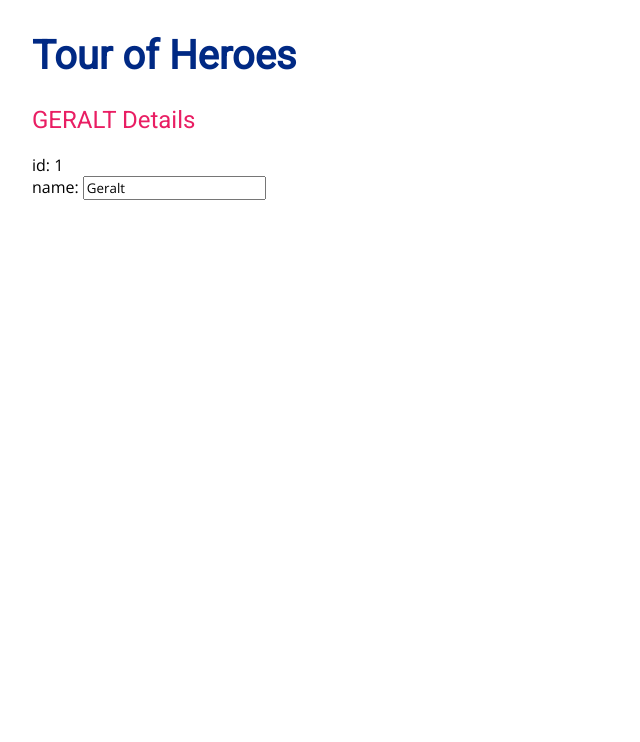
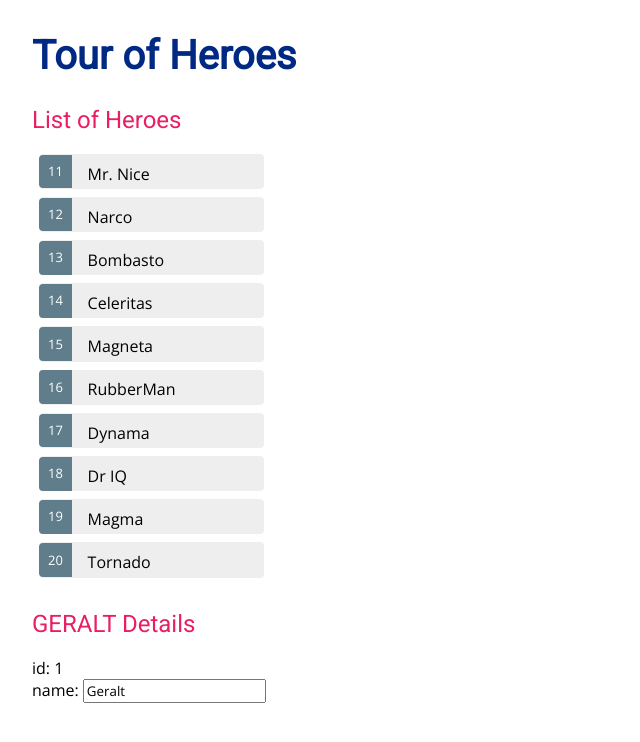
Before and after one commit to SenatorBob90/angular-tour-of-heroes, an Angular app: page / in a window 1280 px wide. Shown: the top 742 px of the page, without its empty margins (0-640 px from the left). Built offline with nearby package versions, Linux system fonts and the light colour scheme.

Commit message:
Added Mock-Heroes, displayed them in a list.

```diff
--- a/src/app/heroes/heroes.component.css
+++ b/src/app/heroes/heroes.component.css
@@ -0,0 +1,48 @@
+/* HeroesComponent's private CSS styles */
+.selected {
+  background-color: #CFD8DC !important;
+  color: white;
+}
+.heroes {
+  margin: 0 0 2em 0;
+  list-style-type: none;
+  padding: 0;
+  width: 15em;
+}
+.heroes li {
+  cursor: pointer;
+  position: relative;
+  left: 0;
+  background-color: #EEE;
+  margin: .5em;
+  padding: .3em 0;
+  height: 1.6em;
+  border-radius: 4px;
+}
+.heroes li.selected:hover {
+  background-color: #BBD8DC !important;
+  color: white;
+}
+.heroes li:hover {
+  color: #607D8B;
+  background-color: #DDD;
+  left: .1em;
+}
+.heroes .text {
+  position: relative;
+  top: -3px;
+}
+.heroes .badge {
+  display: inline-block;
+  font-size: small;
+  color: white;
+  padding: 0.8em 0.7em 0 0.7em;
+  background-color: #607D8B;
+  line-height: 1em;
+  position: relative;
+  left: -1px;
+  top: -4px;
+  height: 1.8em;
+  margin-right: .8em;
+  border-radius: 4px 0 0 4px;
+}
--- a/src/app/heroes/heroes.component.html
+++ b/src/app/heroes/heroes.component.html
@@ -1,3 +1,10 @@
+<h2>List of Heroes</h2>
+<ul class="heroes">
+  <li *ngFor="let hero of heroes">
+    <span class="badge">{{hero.id}}</span> {{hero.name}}
+  </li>
+</ul>
+
 <h2>{{ hero.name | uppercase }} Details</h2>
 <div>
   <span>id: </span>{{hero.id}}
--- a/src/app/heroes/heroes.component.ts
+++ b/src/app/heroes/heroes.component.ts
@@ -1,5 +1,6 @@
 import { Component, OnInit } from '@angular/core';
-import { Hero } from '../hero'
+import { Hero } from '../hero';
+import { HEROES } from '../mock-heroes';
 
 @Component({
   selector: 'app-heroes',
@@ -13,6 +14,8 @@
     name: "Geralt"
   };
 
+  heroes = HEROES;
+
   constructor() { }
 
   ngOnInit() {
--- /dev/null
+++ b/src/app/mock-heroes.ts
@@ -0,0 +1,14 @@
+import { Hero } from './hero';
+
+export const HEROES: Hero[] = [
+  { id: 11, name: 'Mr. Nice' },
+  { id: 12, name: 'Narco' },
+  { id: 13, name: 'Bombasto' },
+  { id: 14, name: 'Celeritas' },
+  { id: 15, name: 'Magneta' },
+  { id: 16, name: 'RubberMan' },
+  { id: 17, name: 'Dynama' },
+  { id: 18, name: 'Dr IQ' },
+  { id: 19, name: 'Magma' },
+  { id: 20, name: 'Tornado' }
+];
```
